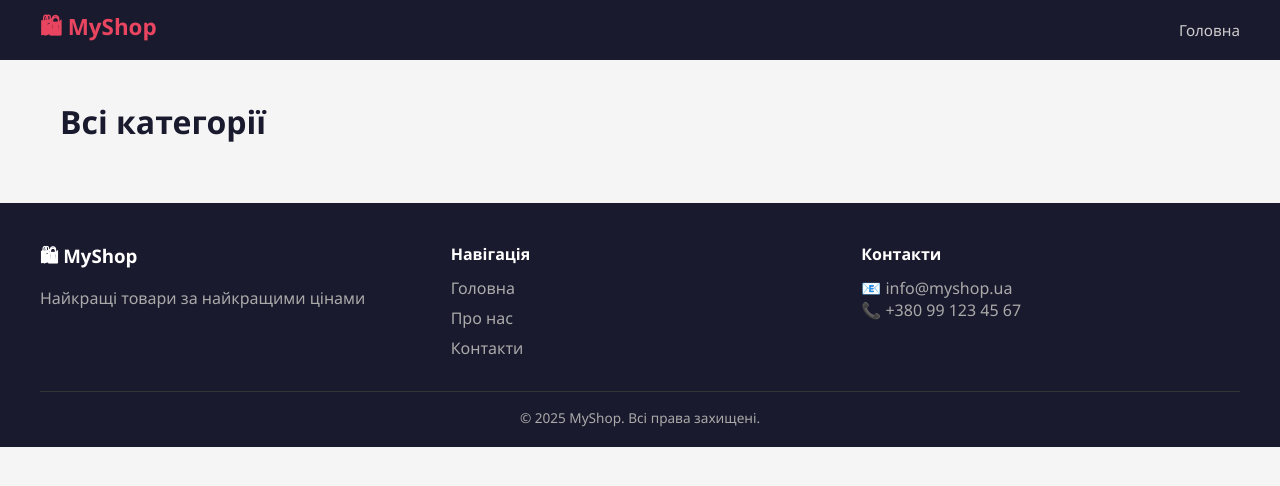
After one commit to NOLIASS/my-shop, a Django app: page /categories/ in a window 1280 px wide. The commit adds this page. Shown: the top 486 px of the page. Run offline with Django 5.2, Linux system fonts and the light colour scheme; data that the repository does not hold is empty.

Commit message:
lab5: main page with header, footer, base template, db content

```diff
--- a/config/settings.py
+++ b/config/settings.py
@@ -121,3 +121,8 @@ STATIC_URL = 'static/'
 # https://docs.djangoproject.com/en/5.2/ref/settings/#default-auto-field
 
 DEFAULT_AUTO_FIELD = 'django.db.models.BigAutoField'
+
+STATICFILES_DIRS = [BASE_DIR / 'static']
+
+MEDIA_URL = '/media/'
+MEDIA_ROOT = BASE_DIR / 'media'
--- a/config/urls.py
+++ b/config/urls.py
@@ -1,23 +1,11 @@
-"""
-URL configuration for config project.
-
-The `urlpatterns` list routes URLs to views. For more information please see:
-    https://docs.djangoproject.com/en/5.2/topics/http/urls/
-Examples:
-Function views
-    1. Add an import:  from my_app import views
-    2. Add a URL to urlpatterns:  path('', views.home, name='home')
-Class-based views
-    1. Add an import:  from other_app.views import Home
-    2. Add a URL to urlpatterns:  path('', Home.as_view(), name='home')
-Including another URLconf
-    1. Import the include() function: from django.urls import include, path
-    2. Add a URL to urlpatterns:  path('blog/', include('blog.urls'))
-"""
 from django.contrib import admin
 from django.urls import path, include
+from django.conf import settings
+from django.conf.urls.static import static
 
 urlpatterns = [
     path('admin/', admin.site.urls),
     path('', include('shop.urls')),
 ]
+
+urlpatterns += static(settings.MEDIA_URL, document_root=settings.MEDIA_ROOT)
--- a/shop/views.py
+++ b/shop/views.py
@@ -1,25 +1,34 @@
+from django.shortcuts import render
+from .models import Category, Product
 
-from django.shortcuts import render
+
+def get_base_context():
+    return {'categories': Category.objects.all()}
+
 
 def home(request):
     context = {
-        'title': 'Головна сторінка',
-        'pages': [
-            {'name': 'Категорії', 'url': 'categories'},
-            {'name': 'Про нас',   'url': 'about'},
-            {'name': 'Контакти',  'url': 'contacts'},
-        ]
+        **get_base_context(),
+        'title':    'Головна',
+        'products': Product.objects.filter(in_stock=True),
     }
     return render(request, 'shop/home.html', context)
 
+
 def categories(request):
-    context = {'title': 'Категорії товарів'}
+    context = {
+        **get_base_context(),
+        'title':      'Всі категорії',
+        'categories_list': Category.objects.all(),
+    }
     return render(request, 'shop/categories.html', context)
 
+
 def about(request):
-    context = {'title': 'Про нас'}
+    context = {**get_base_context(), 'title': 'Про нас'}
     return render(request, 'shop/about.html', context)
 
+
 def contacts(request):
-    context = {'title': 'Контакти'}
+    context = {**get_base_context(), 'title': 'Контакти'}
     return render(request, 'shop/contacts.html', context)
--- /dev/null
+++ b/static/css/style.css
@@ -0,0 +1,166 @@
+* {
+    margin: 0;
+    padding: 0;
+    box-sizing: border-box;
+}
+
+body {
+    font-family: 'Segoe UI', sans-serif;
+    background: #f5f5f5;
+    color: #333;
+}
+
+/* ── HEADER ── */
+.navbar {
+    background: #1a1a2e;
+    padding: 0 40px;
+    display: flex;
+    align-items: center;
+    justify-content: space-between;
+    height: 60px;
+    position: sticky;
+    top: 0;
+    z-index: 100;
+}
+
+.navbar .logo {
+    color: #e94560;
+    font-size: 1.4rem;
+    font-weight: 700;
+    text-decoration: none;
+}
+
+.nav-links {
+    list-style: none;
+    display: flex;
+    gap: 24px;
+}
+
+.nav-links a {
+    color: #ccc;
+    text-decoration: none;
+    font-size: 0.95rem;
+    transition: color 0.2s;
+}
+
+.nav-links a:hover {
+    color: #e94560;
+}
+
+/* ── MAIN ── */
+.container {
+    max-width: 1200px;
+    margin: 40px auto;
+    padding: 0 20px;
+}
+
+h1 {
+    font-size: 2rem;
+    margin-bottom: 24px;
+    color: #1a1a2e;
+}
+
+/* ── PRODUCTS GRID ── */
+.products-grid {
+    display: grid;
+    grid-template-columns: repeat(auto-fill, minmax(240px, 1fr));
+    gap: 24px;
+    margin-top: 20px;
+}
+
+.product-card {
+    background: #fff;
+    border-radius: 12px;
+    overflow: hidden;
+    box-shadow: 0 2px 8px rgba(0,0,0,0.08);
+    transition: transform 0.2s;
+}
+
+.product-card:hover {
+    transform: translateY(-4px);
+}
+
+.product-card img {
+    width: 100%;
+    height: 180px;
+    object-fit: cover;
+}
+
+.product-card h3 {
+    padding: 12px 16px 4px;
+    font-size: 1rem;
+}
+
+.product-card h3 a {
+    text-decoration: none;
+    color: #1a1a2e;
+}
+
+.product-card .price {
+    padding: 0 16px;
+    color: #e94560;
+    font-weight: 700;
+    font-size: 1.1rem;
+}
+
+.product-card .btn {
+    display: block;
+    margin: 12px 16px 16px;
+    padding: 8px;
+    text-align: center;
+    background: #1a1a2e;
+    color: #fff;
+    border-radius: 8px;
+    text-decoration: none;
+    font-size: 0.9rem;
+    transition: background 0.2s;
+}
+
+.product-card .btn:hover {
+    background: #e94560;
+}
+
+/* ── FOOTER ── */
+.footer {
+    background: #1a1a2e;
+    color: #aaa;
+    margin-top: 60px;
+    padding: 40px 40px 20px;
+}
+
+.footer-grid {
+    display: grid;
+    grid-template-columns: repeat(3, 1fr);
+    gap: 32px;
+    margin-bottom: 24px;
+}
+
+.footer-grid h3,
+.footer-grid h4 {
+    color: #fff;
+    margin-bottom: 12px;
+}
+
+.footer-grid ul {
+    list-style: none;
+}
+
+.footer-grid ul li {
+    margin-bottom: 8px;
+}
+
+.footer-grid a {
+    color: #aaa;
+    text-decoration: none;
+}
+
+.footer-grid a:hover {
+    color: #e94560;
+}
+
+.footer-bottom {
+    text-align: center;
+    border-top: 1px solid #333;
+    padding-top: 16px;
+    font-size: 0.85rem;
+}
--- /dev/null
+++ b/templates/base.html
@@ -0,0 +1,52 @@
+<!DOCTYPE html>
+<html lang="uk">
+<head>
+  <meta charset="UTF-8">
+  <meta name="viewport" content="width=device-width, initial-scale=1.0">
+  <title>{% block title %}MyShop{% endblock %}</title>
+  {% load static %}
+  <link rel="stylesheet" href="{% static 'css/style.css' %}">
+</head>
+<body>
+
+<header>
+  <nav class="navbar">
+    <a href="{% url 'home' %}" class="logo">🛍 MyShop</a>
+    <ul class="nav-links">
+      <li><a href="{% url 'home' %}">Головна</a></li>
+      {% for cat in categories %}
+        <li><a href="{% url 'category' cat.slug %}">{{ cat.name }}</a></li>
+      {% endfor %}
+    </ul>
+  </nav>
+</header>
+
+<main class="container">
+  {% block content %}{% endblock %}
+</main>
+
+<footer class="footer">
+  <div class="footer-grid">
+    <div>
+      <h3>🛍 MyShop</h3>
+      <p>Найкращі товари за найкращими цінами</p>
+    </div>
+    <div>
+      <h4>Навігація</h4>
+      <ul>
+        <li><a href="{% url 'home' %}">Головна</a></li>
+        <li><a href="{% url 'about' %}">Про нас</a></li>
+        <li><a href="{% url 'contacts' %}">Контакти</a></li>
+      </ul>
+    </div>
+    <div>
+      <h4>Контакти</h4>
+      <p>📧 info@myshop.ua</p>
+      <p>📞 +380 99 123 45 67</p>
+    </div>
+  </div>
+  <p class="footer-bottom">© 2025 MyShop. Всі права захищені.</p>
+</footer>
+
+</body>
+</html>
--- /dev/null
+++ b/templates/shop/categories.html
@@ -0,0 +1,11 @@
+{% extends 'base.html' %}
+{% block title %}{{ title }}{% endblock %}
+
+{% block content %}
+<h1>{{ title }}</h1>
+<ul>
+  {% for cat in categories_list %}
+    <li><a href="#">{{ cat.name }}</a> — {{ cat.description }}</li>
+  {% endfor %}
+</ul>
+{% endblock %}
```
Also changed, not shown: templates/shop/about.html (+8 -12 lines), templates/shop/category.html (deleted, +0 -12 lines), templates/shop/contacts.html (+9 -13 lines), templates/shop/home.html (+23 -18 lines).
